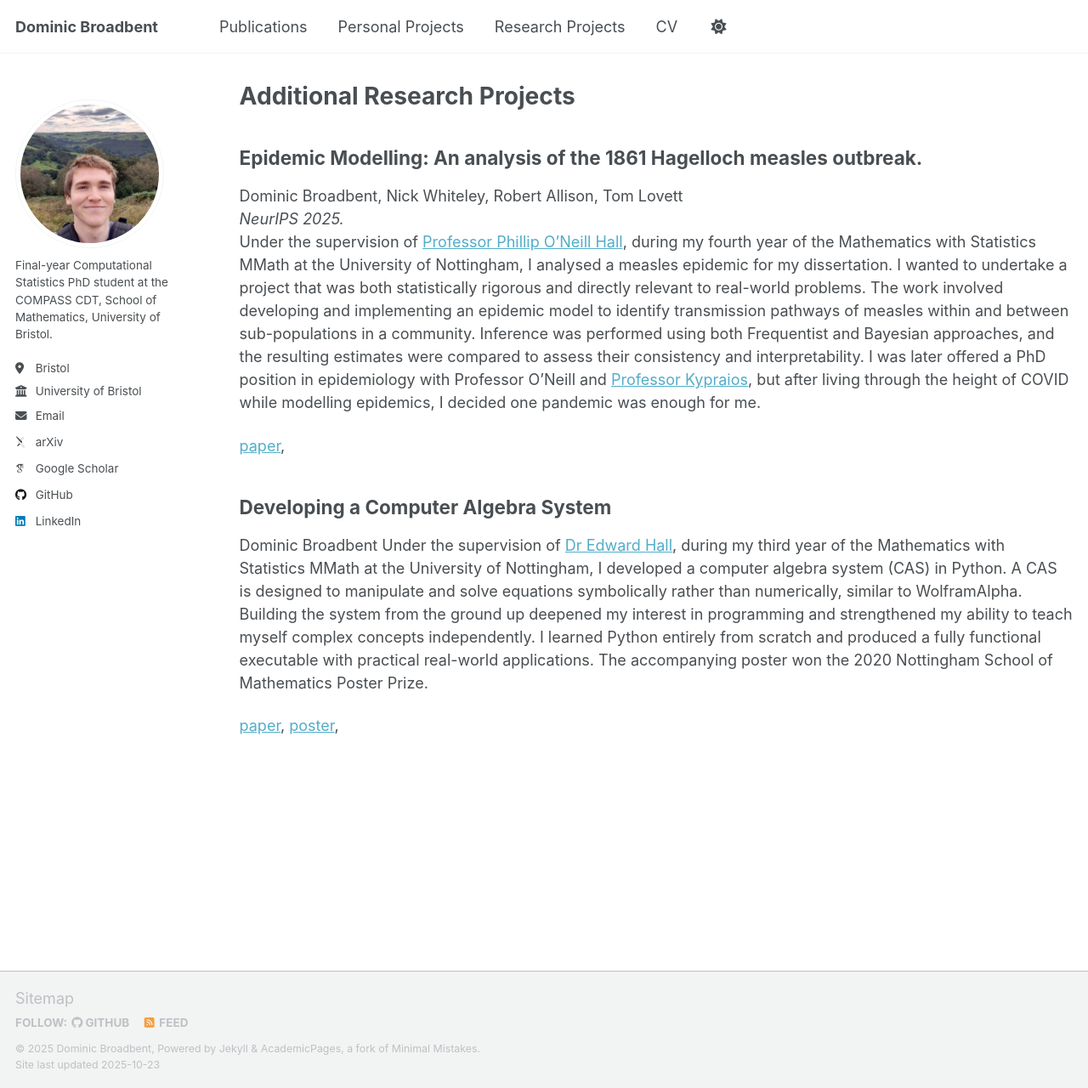
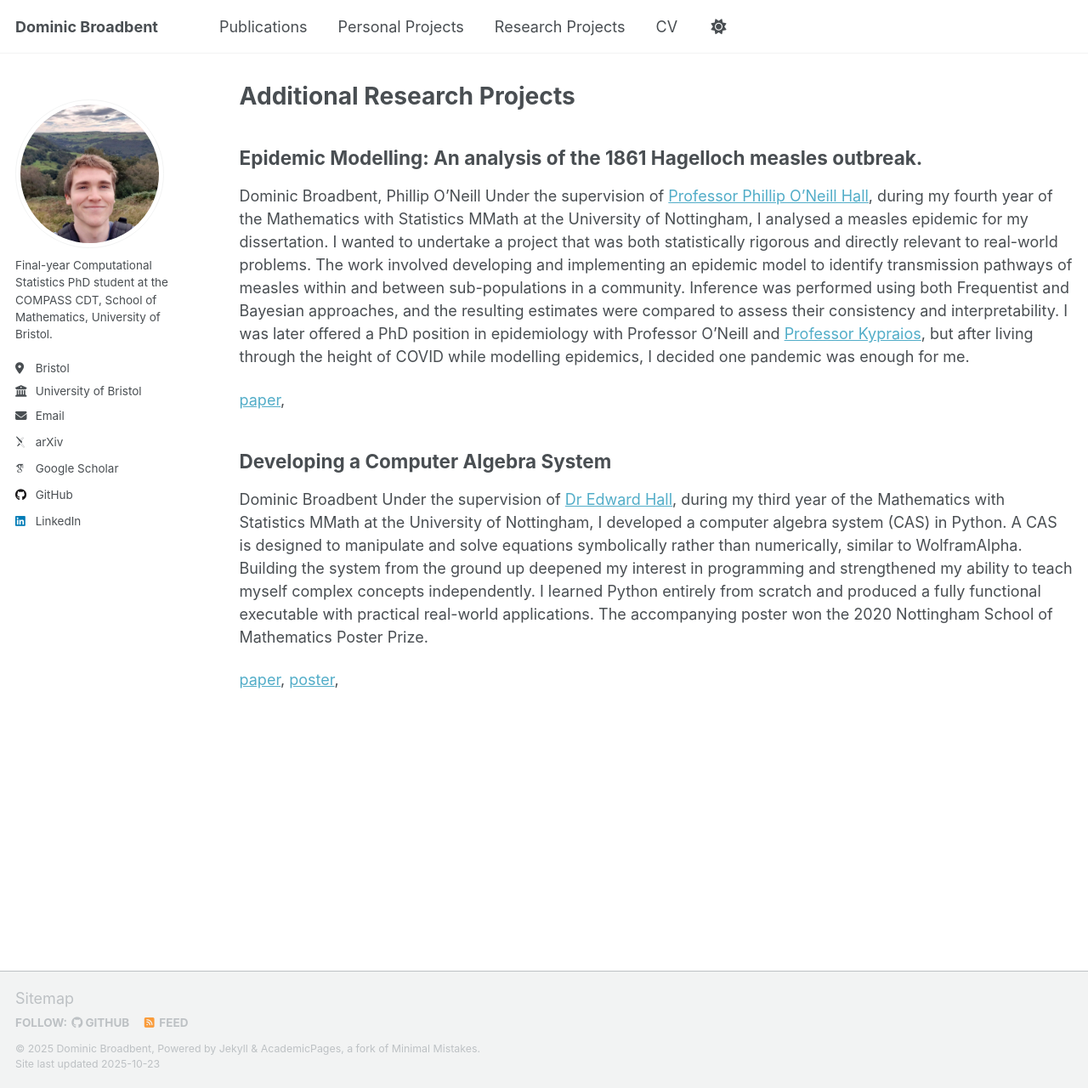
Before and after one commit to dominicjbroadbent/dominicjbroadbent.github.io, a Jekyll site: the page built from _pages/research_projects.md, in a window 1280 px wide and 1280 px high. Shown: the whole window at 85% size. Built offline with Jekyll 4.4.1, drawn with Linux system fonts in a browser that asks for light colours; some web fonts are replaced; a script that is not in the unit is left out.

Commit message:
Update research_projects.md

```diff
--- a/_pages/research_projects.md
+++ b/_pages/research_projects.md
@@ -10,8 +10,7 @@ redirect_from:
 {% include base_path %}
 
 ## Epidemic Modelling: An analysis of the 1861 Hagelloch measles outbreak.
-Dominic Broadbent, Nick Whiteley, Robert Allison, Tom Lovett
-*NeurIPS 2025.*
+Dominic Broadbent, Phillip O'Neill
 Under the supervision of [Professor Phillip O'Neill Hall](https://www.nottingham.ac.uk/mathematics/people/philip.oneill), during my fourth year of the Mathematics with Statistics MMath at the University of Nottingham, I analysed a measles epidemic for my dissertation. I wanted to undertake a project that was both statistically rigorous and directly relevant to real-world problems. The work involved developing and implementing an epidemic model to identify transmission pathways of measles within and between sub-populations in a community. Inference was performed using both Frequentist and Bayesian approaches, and the resulting estimates were compared to assess their consistency and interpretability. I was later offered a PhD position in epidemiology with Professor O’Neill and [Professor Kypraios](https://www.nottingham.ac.uk/mathematics/people/theodore.kypraios), but after living through the height of COVID while modelling epidemics, I decided one pandemic was enough for me.
 
 [paper](/files/conditional_compression_poster.pdf),
```
